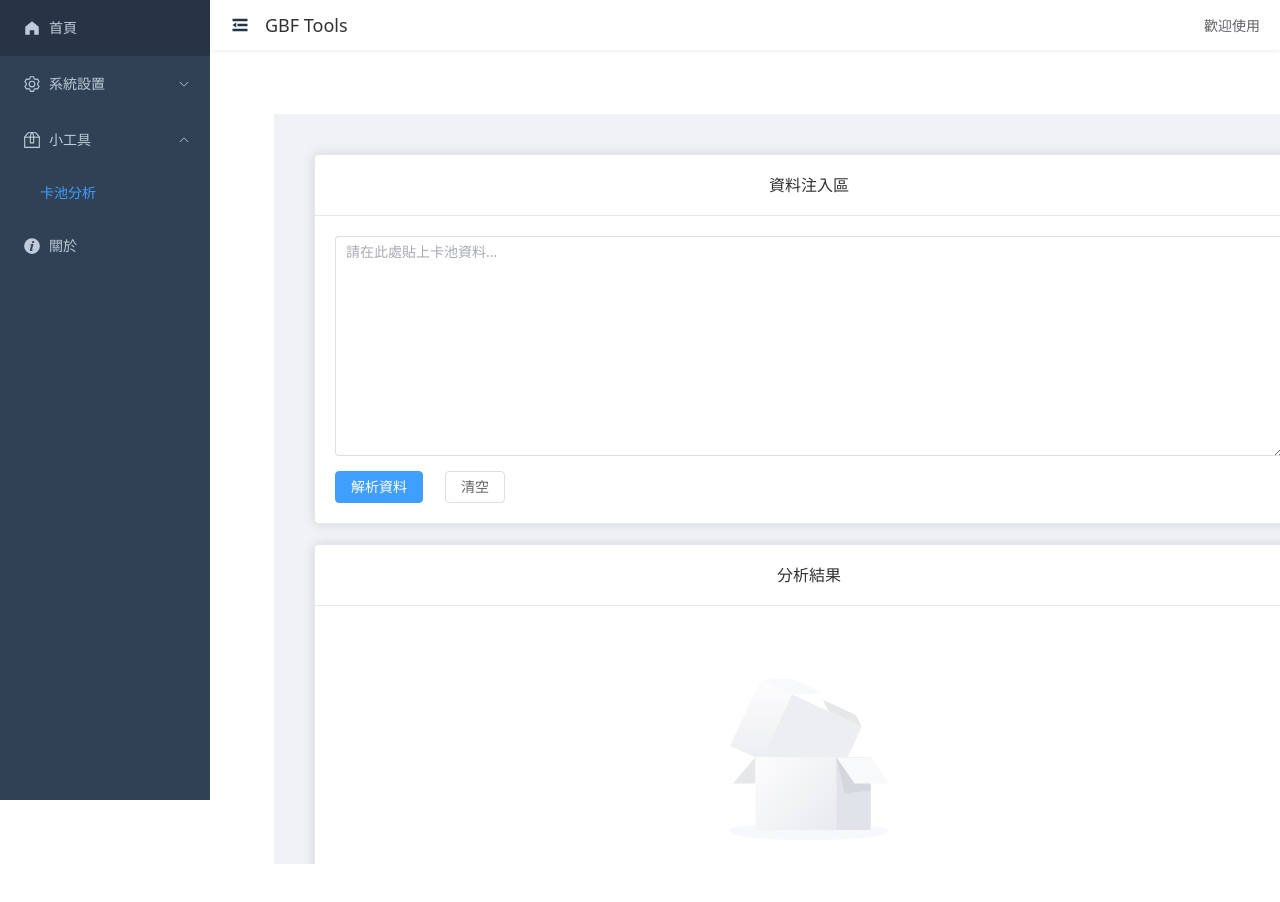
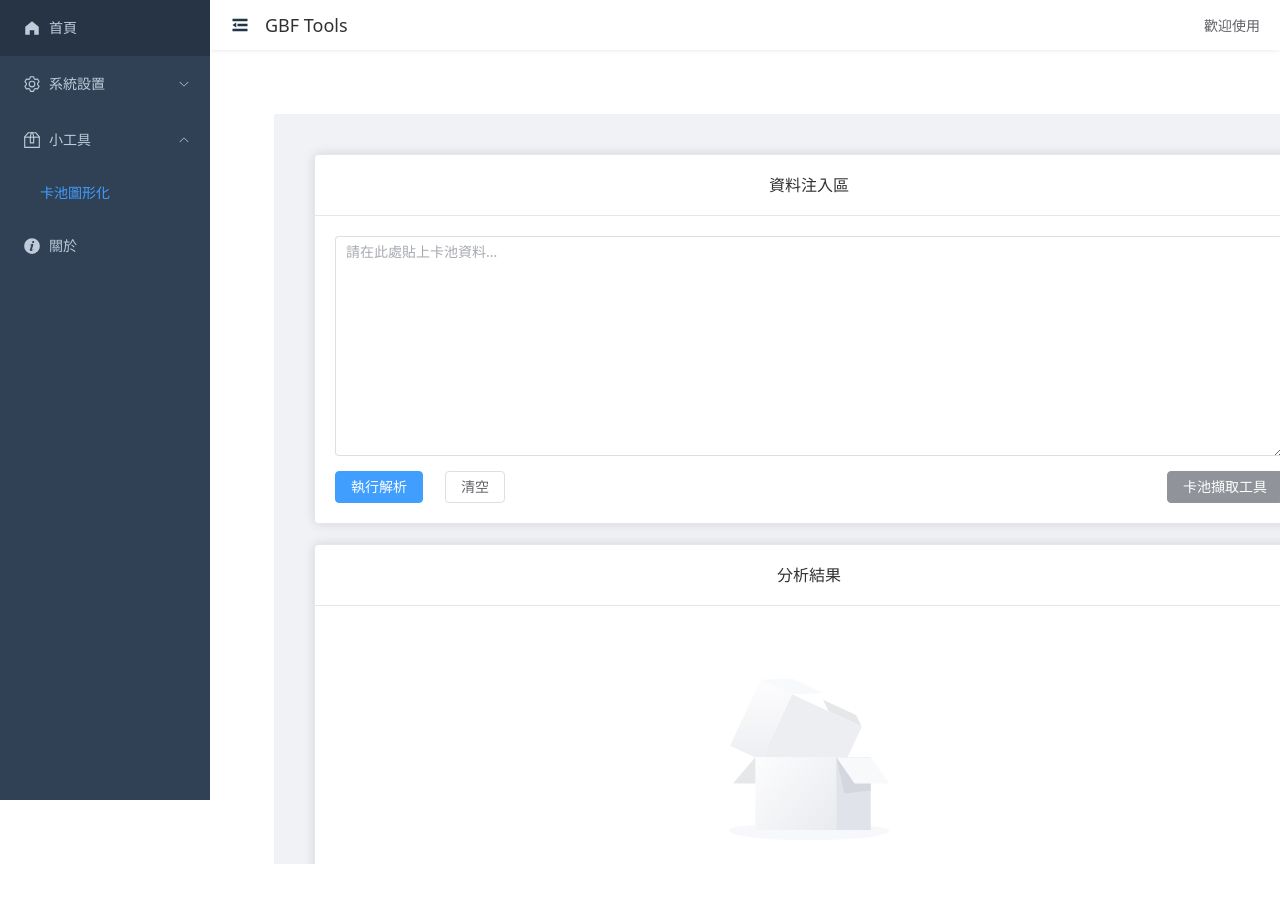
Before and after one commit to tsuki-guardian/my_gbf, a Vue app: page /#/gacha-parse in a window 1280 px wide. Shown: the top 902 px of the page. Built offline with nearby package versions, Linux system fonts and the light colour scheme.

Commit message:
1.新增pickup樣式 2.卡池擷取工具 3.聖誕沙利葉名稱修正

```diff
--- a/json/summons.json
+++ b/json/summons.json
@@ -737,7 +737,7 @@
 	},
 	{
 		"id": "0388",
-		"name": "サリエル(クリスマスver)",
+		"name": "サリエル (クリスマスバージョン)",
 		"attribute": "闇",
 		"series": "クリスマス",
 		"type": "Summons",
--- a/src/layout/Sidebar.vue
+++ b/src/layout/Sidebar.vue
@@ -28,7 +28,7 @@
           <el-icon><Box /></el-icon>
           <span>小工具</span>
         </template>
-        <el-menu-item :index="getRoutePath('GachaParse')">卡池分析</el-menu-item>
+        <el-menu-item :index="getRoutePath('GachaParse')">卡池圖形化</el-menu-item>
       </el-sub-menu>
 
       <el-menu-item :index="getRoutePath('About')">
--- a/src/views/GachaParse.vue
+++ b/src/views/GachaParse.vue
@@ -16,10 +16,13 @@
         />
         <div class="action-buttons">
           <el-button type="primary" @click="handleParse">
-            解析資料
+            執行解析
           </el-button>
           <el-button @click="handleClear">
             清空
+          </el-button>
+          <el-button type="info" class="ml_auto" @click="copyToolCode">
+            卡池擷取工具
           </el-button>
         </div>
       </div>
@@ -51,7 +54,7 @@
                   <p v-if="!character?.characterId" class="unknown-name">{{ character.name }}</p>
 									<el-image :src="character.imageURL" alt="" fit="cover" />
 									<div class="mask" v-if="!character.selected"></div>
-									<div class="rate-badge">{{ character.rate }}%</div>
+									<div class="rate-badge" :class="{ 'pickup': character.pickup }">{{ character.rate }}%</div>
 								</div>
 							</el-col>
 						</el-row>
@@ -68,7 +71,7 @@
                   <p v-if="!summon?.id" class="unknown-name">{{ summon.name }}</p>
 									<el-image :src="summon.imageURL" alt="" fit="cover" />
 									<div class="mask" v-if="!summon.selected"></div>
-									<div class="rate-badge">{{ summon.rate }}%</div>
+									<div class="rate-badge" :class="{ 'pickup': summon.pickup }">{{ summon.rate }}%</div>
 								</div>
 							</el-col>
 						</el-row>
@@ -123,6 +126,7 @@ import { ref, computed } from 'vue'
 import { ElMessage } from 'element-plus'
 import characterJson from '../../json/character.json'
 import summonsJson from '../../json/summons.json'
+import toolCode from '../../tool/mini_dataPicker.js?raw'
 
 // 輸入的原始資料
 const inputData = ref('')
@@ -230,6 +234,7 @@ const handleParse = () => {
 						rate: parseFloat(character.rate.replace('%', '')),
 						imageURL: `https://prd-game-a1-granbluefantasy.akamaized.net/assets/img/sp/assets/npc/m/304${chara.characterId}000_01.jpg`,
 						selected: false, // 初始化為未選中
+						pickup: character.pickup || false, // pickup 標記
 					})
 				}
 			} else {
@@ -242,6 +247,7 @@ const handleParse = () => {
 						imageURL: getLocalAttributeImg(character.attribute),
 						attribute: character.attribute,
 						selected: false, // 初始化為未選中
+						pickup: character.pickup || false, // pickup 標記
 					})
 				}
 				ElMessage.error(`角色 ${character.charName}(${character.weaponName}) 尚未定義`)
@@ -256,6 +262,7 @@ const handleParse = () => {
 					rate: parseFloat(summon.rate.replace('%', '')),
 					imageURL: `https://prd-game-a1-granbluefantasy.akamaized.net/assets/img/sp/assets/summon/m/204${summonData.id}000.jpg`,
 					selected: false, // 初始化為未選中
+					pickup: summon.pickup || false, // pickup 標記
 				})
 			} else if (summon.rare === 'SSR') {
 				// SSR 找不到才顯示錯誤（可能是名稱不符）
@@ -264,6 +271,7 @@ const handleParse = () => {
 					rate: parseFloat(summon.rate.replace('%', '')),
 					imageURL: getLocalAttributeImg(summon.attribute),
 					selected: false, // 初始化為未選中
+					pickup: summon.pickup || false, // pickup 標記
 				})
 				ElMessage.error(`召喚石 ${summon.name} 尚未定義`)
 			}
@@ -320,6 +328,18 @@ const simulateGacha = () => {
 		}
 	}
 }
+
+// 複製工具代碼
+const copyToolCode = async () => {
+	try {
+		await navigator.clipboard.writeText(toolCode)
+		ElMessage.success('已複製工具到剪貼簿，請存放到書籤網址，並在【提供割合】頁面使用')
+		// throw new Error('模擬複製失敗')
+	} catch (error) {
+		ElMessage.error('笑死，工具壞啦！去找人修一下啦！')
+		console.error('Copy failed:', error)
+	}
+}
 </script>
 
 <style lang="scss" scoped>
@@ -339,6 +359,10 @@ const simulateGacha = () => {
         margin-top: 15px;
         display: flex;
         gap: 10px;
+
+        button.ml_auto {
+          margin-left: auto;
+        }
       }
     }
   }
@@ -402,6 +426,10 @@ const simulateGacha = () => {
             font-size: 12px;
             font-weight: 500;
             z-index: 10;
+
+            &.pickup {
+              background-color: rgba(216, 165, 26, 0.9);
+            }
           }
 
           // 未知項目名稱
```
Also changed, not shown: tool/dataPicker.js (+9 -3 lines), tool/mini_dataPicker.js (+1 -0 lines).
